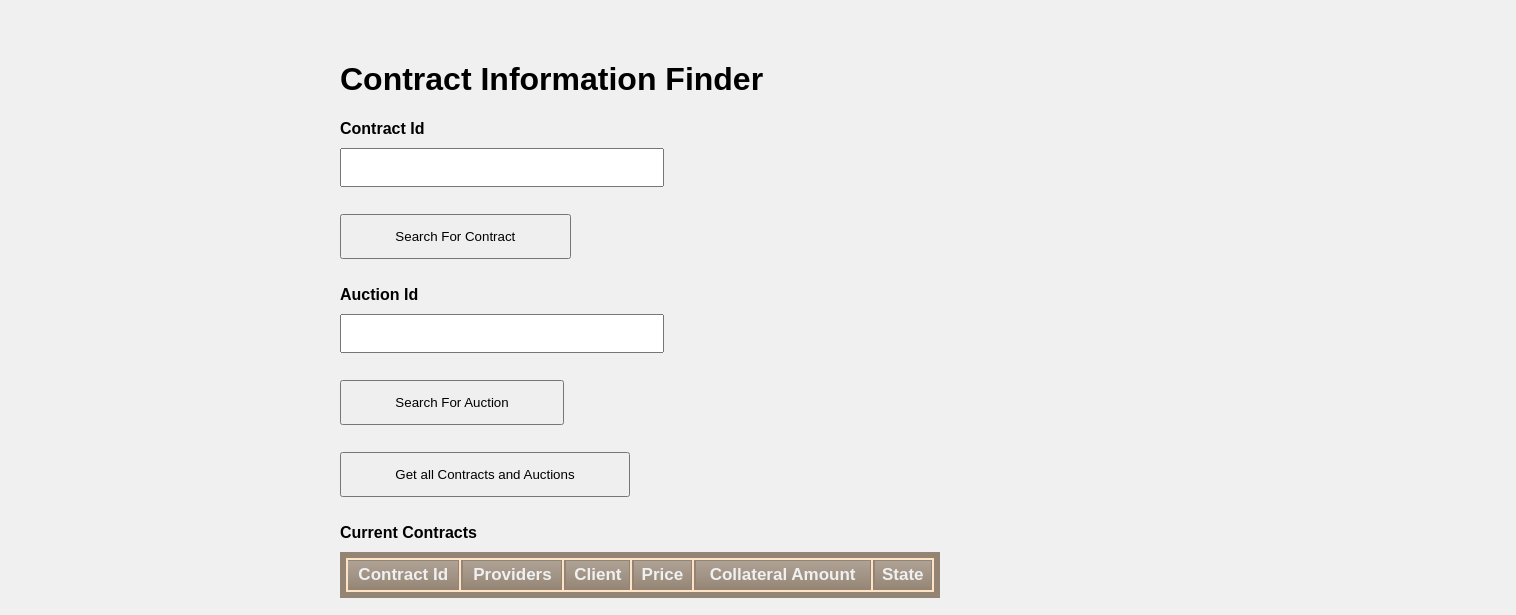
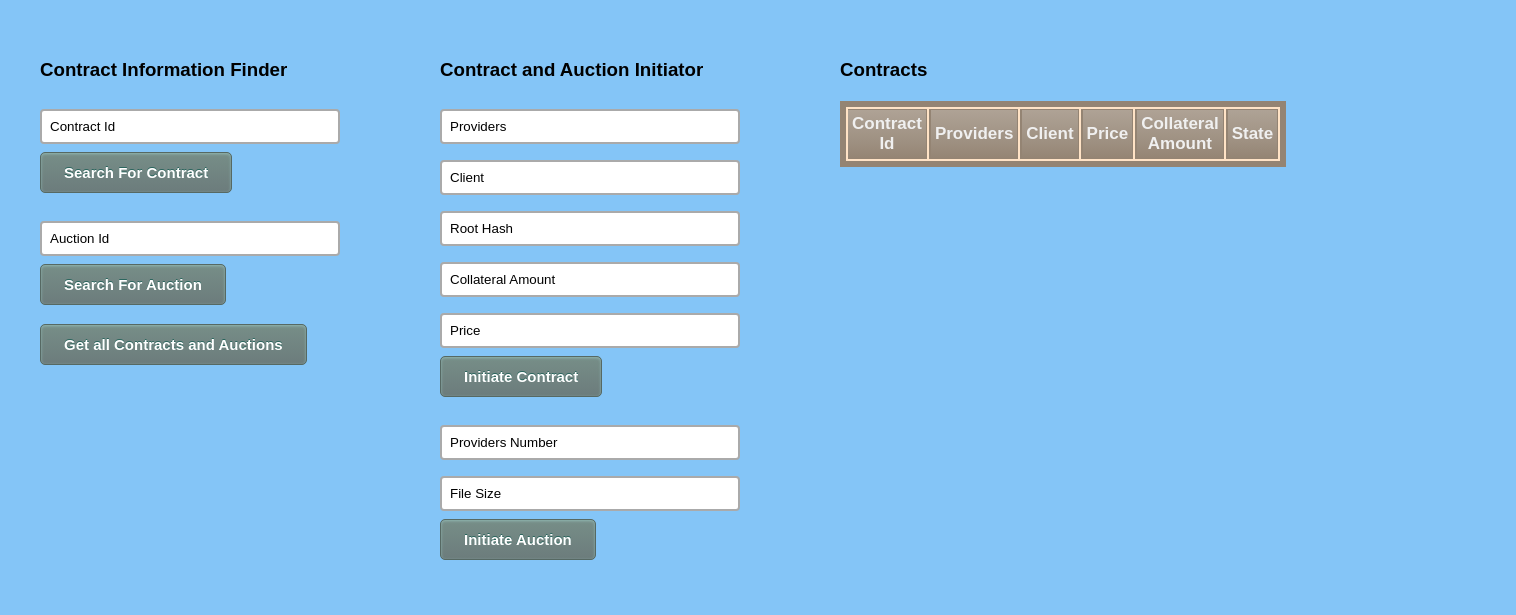
Before and after one commit to canagno123/thesis, a website: page truffle/ui/index.html in a window 1280 px wide. Both pictures are taken after a click on the button "Search For Contract". Shown: the whole page, 1516 px wide, since content can reach past the window. Drawn offline with nearby package versions, Linux system fonts and the light colour scheme; files whose address does not match are found by name.

Commit message:
Changes in UI, added init contract in UI.

```diff
--- a/truffle/ui/index.html
+++ b/truffle/ui/index.html
@@ -19,29 +19,44 @@
 </head>
 <body>
     <div class="container">
-
-        <h1>Contract Information Finder</h1>
+        <div class="left">
+            <h3>Contract Information Finder</h3>
 
             <b/>
             <h2 id="contract"></h2>
-        <label for="contractId" class="col-lg-2 control-label">Contract Id</label>
-        <input id="contractId" type="text">
-        <button id="btn-contract" type="button">Search For Contract</button>
+            <input type="text" id="contractId" value="Contract Id"/>
+            <button id="btn-contract" class="myButton">Search For Contract</button>
 
             <b/>
             <h2 id="auction"></h2>
-        <label for="auctionId" class="col-lg-2 control-label">Auction Id</label>
-        <input id="auctionId" type="text">
-        <button id="btn-auction" type="button">Search For Auction</button>
+            <input type="text" id="auctionId" value="Auction Id"/>
+            <button id="btn-auction" class="myButton">Search For Auction</button>
 
             <b/>
             <h2 id="allInfo"></h2>
-        <button id="btn-allInfo" type="button">Get all Contracts and Auctions</button>
+            <button id="btn-allInfo" class="myButton">Get all Contracts and Auctions</button>
+        </div>
+        <div class="left">
+            <h3>Contract and Auction Initiator</h3>
+            <h2 id="contractInit"></h2>
+            <input type="text" id="provs" value="Providers"/>
+            <input type="text" id="client" value="Client"/>
+            <input type="text" id="hash" value="Root Hash"/>
+            <input type="text" id="collateral" value="Collateral Amount"/>
+            <input type="text" id="price" value="Price"/>
+            <button id="btn-init-contract" class="myButton">Initiate Contract</button>
 
+            <b/>
+            <h2 id="auctionInit"></h2>
+            <input type="text" id="provNum" value="Providers Number"/>
+            <input type="text" id="fileSize" value="File Size"/>
+            <button id="btn-init-auction" class="myButton">Initiate Auction</button>
+        </div>
+        <div class="left">
             <div id="contractTableDiv">
+            <h3>Contracts</h3>
             <b/>
             <h2 id="contractTable"></h2>
-        <label for="contractTable" class="col-lg-2 control-label">Current Contracts</label>
             <table class="cinereousTable">
                 <thead>
                 <tr>
@@ -61,7 +76,7 @@
             <div id="auctionTableDiv">
                 <b/>
                 <h2 id="auctionTable"></h2>
-            <label for="auctionTable" class="col-lg-2 control-label">Current Auctions</label>
+                <h3>Auctions</h3>
                 <table class="cinereousTable">
                     <thead>
                     <tr>
@@ -72,11 +87,14 @@
                     <th>Providers Number Needed</th>
                     <th>State</th>
                     <th>Bid</th>
+                    <th>Bid Amount</th>
+                    <th>Complete</th>
                     </tr>
                     </thead>
                     <tbody id="auctionTableBody">
                     </tbody>
                     </table>
+            </div>
         </div>
     </div>
 
@@ -123,6 +141,15 @@
             }
         });
 
+        $("#btn-init-contract").bind("click", function() {
+            var providers = document.getElementById("provs").value;
+            var client = document.getElementById("client").value;
+            var hash = document.getElementById("hash").value;
+            var collateral = document.getElementById("collateral").value;
+            var price = document.getElementById("price").value;
+            App.initContract(providers, client, hash, collateral, price);
+        });
+
     </script>
 
 </body>
--- a/truffle/ui/js/app.js
+++ b/truffle/ui/js/app.js
@@ -33,10 +33,10 @@ App = {
     web3.eth.defaultAccount = web3.eth.accounts[0];
     account = web3.eth.defaultAccount;
     console.log("Default Account: " + account);
-    return App.initContract();
+    return App.getDeployedContracts();
   },
 
-  initContract: function() {
+  getDeployedContracts: function() {
     console.log("Auction Initialization.");
     $.getJSON('Auction.json', function(data) {
       // Get the necessary contract artifact file and instantiate it with truffle-contract
@@ -152,6 +152,29 @@ App = {
     });
   },
 
+  initContract: function(providers, client, hash, collateral, price) {
+    console.log("Contract Init Button Clicked with: " + providers + ", " + client + ", " + hash + ", " + collateral + ", " + price + ".");
+    var contractExecutorInstance;
+
+    web3.eth.getAccounts(function(error, accounts) {
+    if (error) {
+      console.log(error);
+    }
+
+
+    App.contracts.contractExecutor.deployed().then(function(instance) {
+      contractExecutorInstance = instance;
+    // Return Contract Information
+    var providerArray = providers.split(",");
+    return contractExecutorInstance.initContract(providerArray,client,App.ascii_to_hex(hash),collateral,price, {value:web3.toWei(collateral,"wei")});
+    }).then(function(result) {
+          console.log("Initiating contract " + result[1]);
+        }).catch(function(err) {
+          console.log(err.message);
+        });
+    });
+  },
+
   populateContractTable: function(contract, id){
     tabBody=document.getElementById("contractTableBody");
     row=document.createElement("tr");
@@ -208,8 +231,8 @@ App = {
     });
   },
 
-  bidAuction: function(id){
-    console.log("Easy: " + id);
+  bidAuction: function(id, bidValue){
+    console.log("Easy: " + id + " " + "value: " + bidValue);
     console.log("Auction Button Clicked with id: " + id);
     var auctionExecutorInstance;
 
@@ -217,16 +240,35 @@ App = {
     if (error) {
       console.log(error);
     }
-
-
-
     App.contracts.auctionExecutor.deployed().then(function(instance) {
       auctionExecutorInstance = instance;
       console.log("getting auction info for id: " + id);
     // Return Auction Information
-  return auctionExecutorInstance.bid(id, {value:web3.toWei("100","wei")});
+  return auctionExecutorInstance.bid(id, {value:web3.toWei(bidValue,"wei")});
     }).then(function(result) {
       console.log("Bidded.")
+      console.log(result);
+    }).catch(function(err) {
+      console.log(err.message);
+      });
+    });
+  },
+
+  completeAuction: function(id){
+    console.log("Easy completion: " + id);
+    console.log("Auction Completion Button Clicked with id: " + id);
+    var auctionExecutorInstance;
+
+    web3.eth.getAccounts(function(error, accounts) {
+    if (error) {
+      console.log(error);
+    }
+    App.contracts.auctionExecutor.deployed().then(function(instance) {
+      auctionExecutorInstance = instance;
+    // Return Auction Information
+  return auctionExecutorInstance.completeAuction(id);
+    }).then(function(result) {
+      console.log("Auction "+ id + " completed.")
       console.log(result);
     }).catch(function(err) {
       console.log(err.message);
@@ -245,6 +287,8 @@ App = {
     cell4 = document.createElement("td");
     cell5 = document.createElement("td");
     cell6 = document.createElement("td");
+    cell7 = document.createElement("td");
+    cell8 = document.createElement("td");
     textnode0=document.createTextNode(id);
     textnode1=document.createTextNode(auction[0]);
     textnode2=document.createTextNode(auction[2]);
@@ -252,14 +296,22 @@ App = {
     textnode4=document.createTextNode(auction[3]);
     var state = App.hex_to_ascii(auction[6]);
     textnode5=document.createTextNode(state);
-    textnode6=document.create;
     var bidLink = document.createElement("a");
     var textnode6 = document.createTextNode("Bid for Auction");
     bidLink.style.color = "blue";
     bidLink.appendChild(textnode6);
     bidLink.addEventListener('click', function() {
-      App.bidAuction(id);
+      App.bidAuction(id, bidInput.value);
     }, false);
+    var completeAuctionLink = document.createElement("a");
+    var textnode7 = document.createTextNode("Complete Auction");
+    completeAuctionLink.style.color = "blue";
+    completeAuctionLink.appendChild(textnode7);
+    completeAuctionLink.addEventListener('click', function() {
+      App.completeAuction(id);
+    }, false);
+    var bidInput = document.createElement("INPUT");
+    bidInput.setAttribute("type", "text");
     cell0.appendChild(textnode0);
     cell1.appendChild(textnode1);
     cell2.appendChild(textnode2);
@@ -267,6 +319,8 @@ App = {
     cell4.appendChild(textnode4);
     cell5.appendChild(textnode5);
     cell6.appendChild(bidLink);
+    cell7.appendChild(bidInput);
+    cell8.appendChild(completeAuctionLink);
     row.appendChild(cell0);
     row.appendChild(cell1);
     row.appendChild(cell2);
@@ -274,6 +328,8 @@ App = {
     row.appendChild(cell4);
     row.appendChild(cell5);
     row.appendChild(cell6);
+    row.appendChild(cell7);
+    row.appendChild(cell8);
     tabBody.appendChild(row);
   },
 
@@ -295,7 +351,17 @@ App = {
 		  str += String.fromCharCode(parseInt(hex.substr(n, 2), 16));
 	  }
 	  return str;
+  },
+
+  ascii_to_hex(str){
+	  var arr1 = [];
+	  for (var n = 0, l = str.length; n < l; n ++) {
+		  var hex = Number(str.charCodeAt(n)).toString(16);
+		  arr1.push(hex);
+	  }
+	  return arr1.join('');
   }
+
 
 };
 
--- a/truffle/ui/main.css
+++ b/truffle/ui/main.css
@@ -1,25 +1,81 @@
 body {
-    background-color:rgb(240, 240, 240);
+    background-color:#84C5F7;
     padding: 2em;
     font-family: 'Raleway','Source Sans Pro', 'Arial';
 }
 .container {
-    width: 50%;
+    width: 100%;
+
     margin: 0 auto;
 }
-label {
-    display:block;
-    margin-bottom:10px;
+label{
+  display:block;
+  margin-bottom:10px;
 }
-input {
-    padding:10px;
-    width: 50%;
+.left {
+    width: 400px;
+    float:left;
 }
-button {
-    margin: 2em 0;
-    padding: 1em 4em;
-    display:block;
+.right {
+  width: 200px;
+  float:right;
 }
+input[type=text]{
+    width:75%;
+    border:2px solid #aaa;
+    border-radius:4px;
+    margin:8px 0;
+    outline:none;
+    padding:8px;
+    box-sizing:border-box;
+    transition: .3s;
+}
+input[type=text]:focus{
+  border-color:dodgerblue;
+  box-shadow:0 0 8px 0 dodgerblue;
+}
+.myButton {
+	-moz-box-shadow:inset 0px 1px 3px 0px #91b8b3;
+	-webkit-box-shadow:inset 0px 1px 3px 0px #91b8b3;
+	box-shadow:inset 0px 1px 3px 0px #91b8b3;
+	background:-webkit-gradient(linear, left top, left bottom, color-stop(0.05, #768d87), color-stop(1, #6c7c7c));
+	background:-moz-linear-gradient(top, #768d87 5%, #6c7c7c 100%);
+	background:-webkit-linear-gradient(top, #768d87 5%, #6c7c7c 100%);
+	background:-o-linear-gradient(top, #768d87 5%, #6c7c7c 100%);
+	background:-ms-linear-gradient(top, #768d87 5%, #6c7c7c 100%);
+	background:linear-gradient(to bottom, #768d87 5%, #6c7c7c 100%);
+	filter:progid:DXImageTransform.Microsoft.gradient(startColorstr='#768d87', endColorstr='#6c7c7c',GradientType=0);
+	background-color:#768d87;
+	-moz-border-radius:5px;
+	-webkit-border-radius:5px;
+	border-radius:5px;
+	border:1px solid #566963;
+	display:inline-block;
+	cursor:pointer;
+	color:#ffffff;
+	font-family:Arial;
+	font-size:15px;
+	font-weight:bold;
+	padding:11px 23px;
+	text-decoration:none;
+	text-shadow:0px -1px 0px #2b665e;
+}
+.myButton:hover {
+	background:-webkit-gradient(linear, left top, left bottom, color-stop(0.05, #6c7c7c), color-stop(1, #768d87));
+	background:-moz-linear-gradient(top, #6c7c7c 5%, #768d87 100%);
+	background:-webkit-linear-gradient(top, #6c7c7c 5%, #768d87 100%);
+	background:-o-linear-gradient(top, #6c7c7c 5%, #768d87 100%);
+	background:-ms-linear-gradient(top, #6c7c7c 5%, #768d87 100%);
+	background:linear-gradient(to bottom, #6c7c7c 5%, #768d87 100%);
+	filter:progid:DXImageTransform.Microsoft.gradient(startColorstr='#6c7c7c', endColorstr='#768d87',GradientType=0);
+	background-color:#6c7c7c;
+}
+.myButton:active {
+	position:relative;
+	top:1px;
+}
+
+
 
 #instructor {
     padding:1em;
```
Lines whose indentation alone changed are shown as unchanged.
